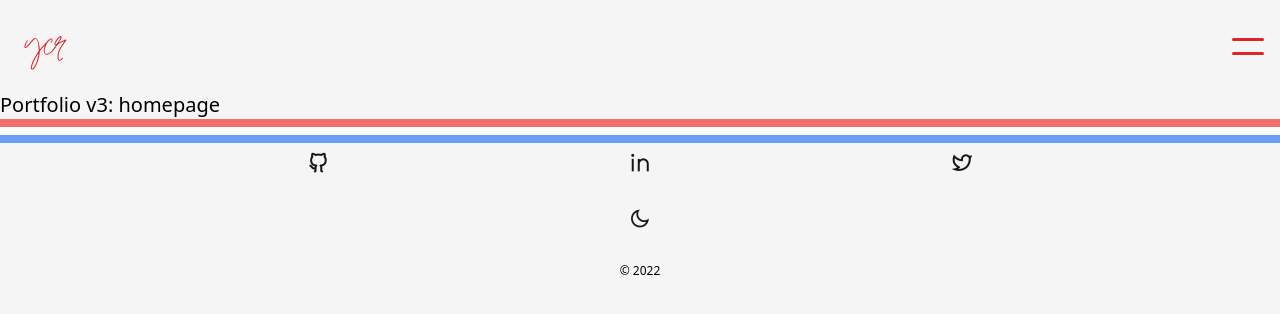
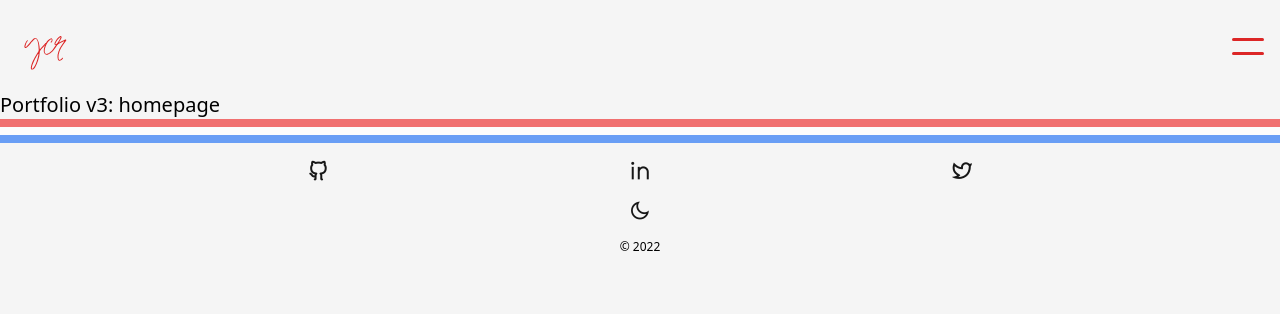
Before and after one commit to YinChuRijnaard/Portfolio-v3, a Next.js app: page / in a window 1280 px wide. Shown: the top 314 px of the page. Built offline with nearby package versions, Linux system fonts and the light colour scheme.

Commit message:
Style change footer

```diff
--- a/components/Footer.tsx
+++ b/components/Footer.tsx
@@ -41,7 +41,7 @@ const Footer = () => {
   // Find out why Prettier doesn't sort my Tailwind classes!!!
 
   return (
-    <footer className="space-y-8 p-2">
+    <footer className="space-y-4 p-2 mt-2">
       <div className="flex justify-evenly">{footerDataMapped}</div>
 
       <div className="flex justify-center items-center">
```
